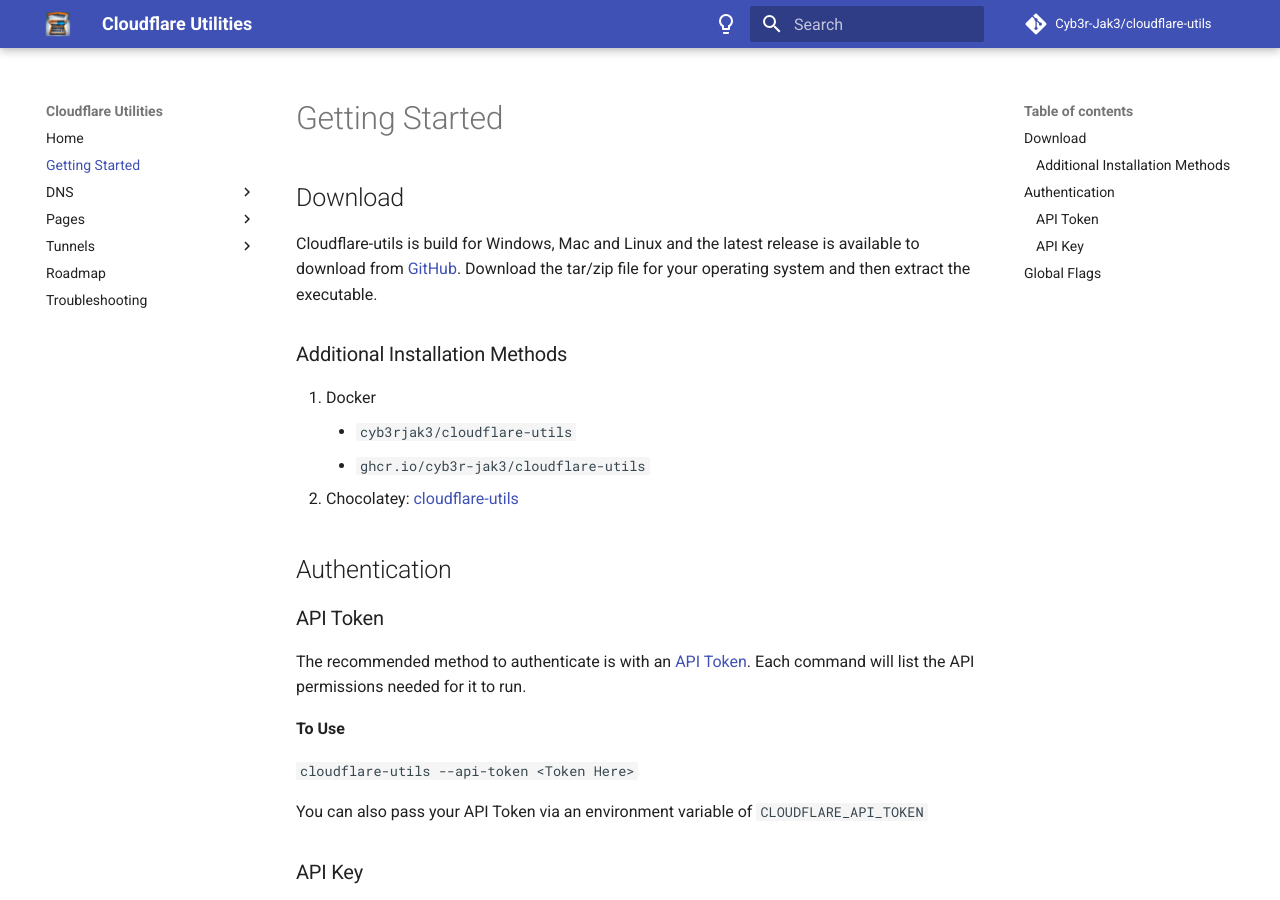
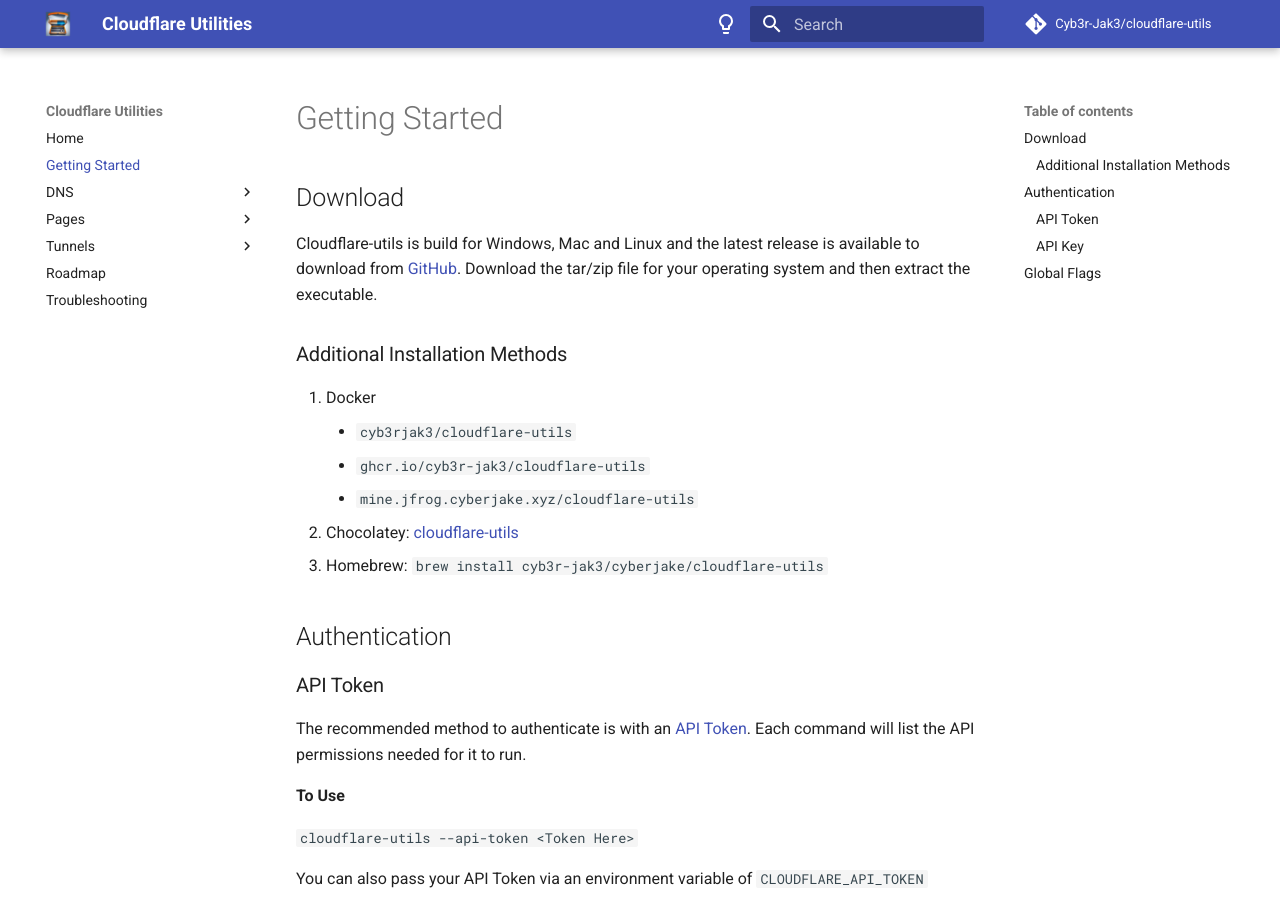
Before and after one commit to Cyb3r-Jak3/cloudflare-utils, an MkDocs documentation site: the page built from documentation/docs/started.md, in a window 1280 px wide and 900 px high. Built offline with MkDocs 1.6.1 and Material for MkDocs 9.7.7, drawn with Linux system fonts in a browser that asks for light colours; comment, search, counter and statistics services are not loaded.

Commit message:
docs: Add homebrew download and my docker registry

```diff
--- a/documentation/docs/started.md
+++ b/documentation/docs/started.md
@@ -9,7 +9,9 @@ Cloudflare-utils is build for Windows, Mac and Linux and the latest release is a
 1. Docker
     - `cyb3rjak3/cloudflare-utils`
     - `ghcr.io/cyb3r-jak3/cloudflare-utils`
+    - `mine.jfrog.cyberjake.xyz/cloudflare-utils`
 2. Chocolatey: [cloudflare-utils](https://community.chocolatey.org/packages/cloudflare-utils)
+3. Homebrew: `brew install cyb3r-jak3/cyberjake/cloudflare-utils`
 
 ## Authentication
 
```
Also changed, not shown: README.md.
